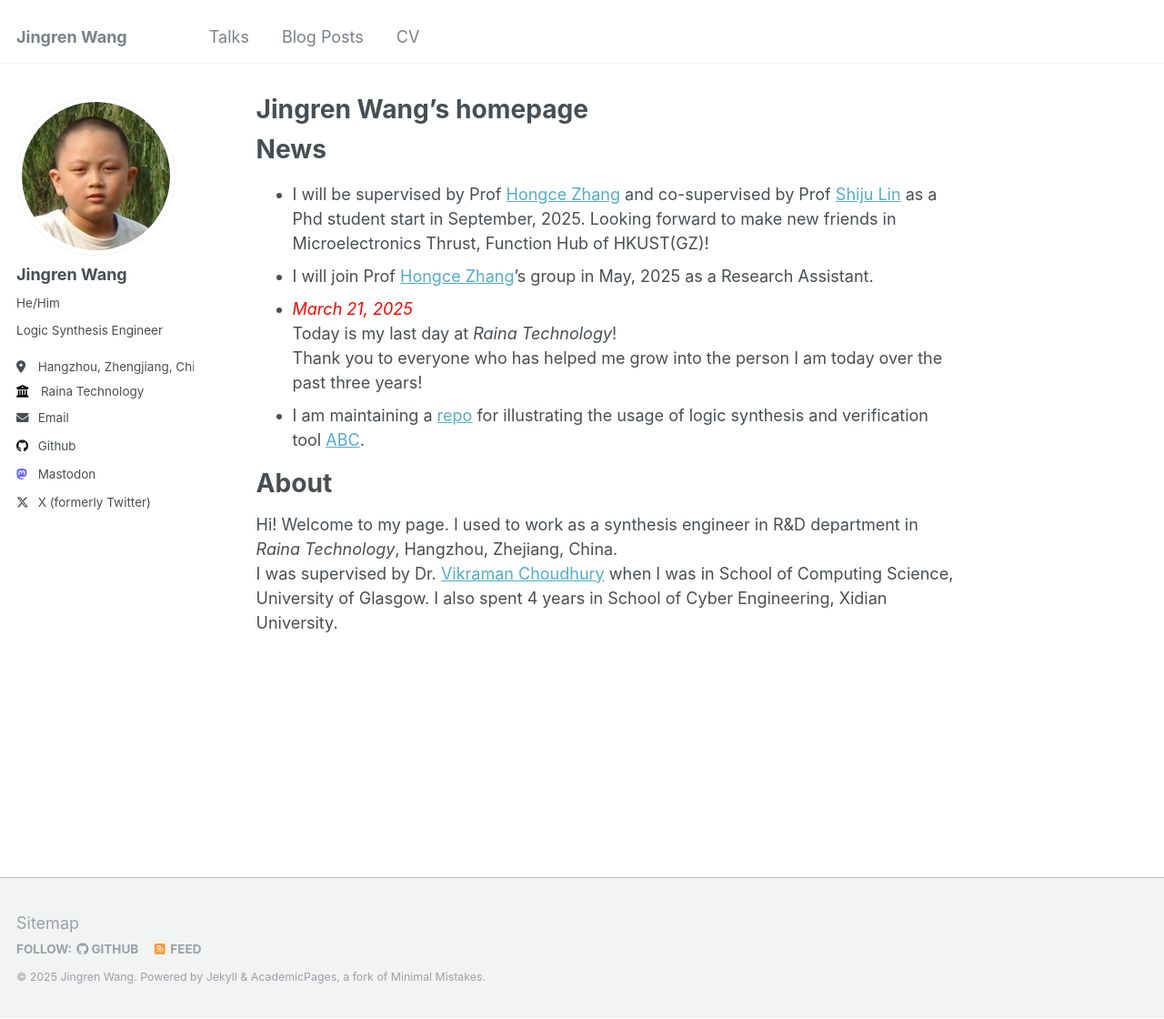
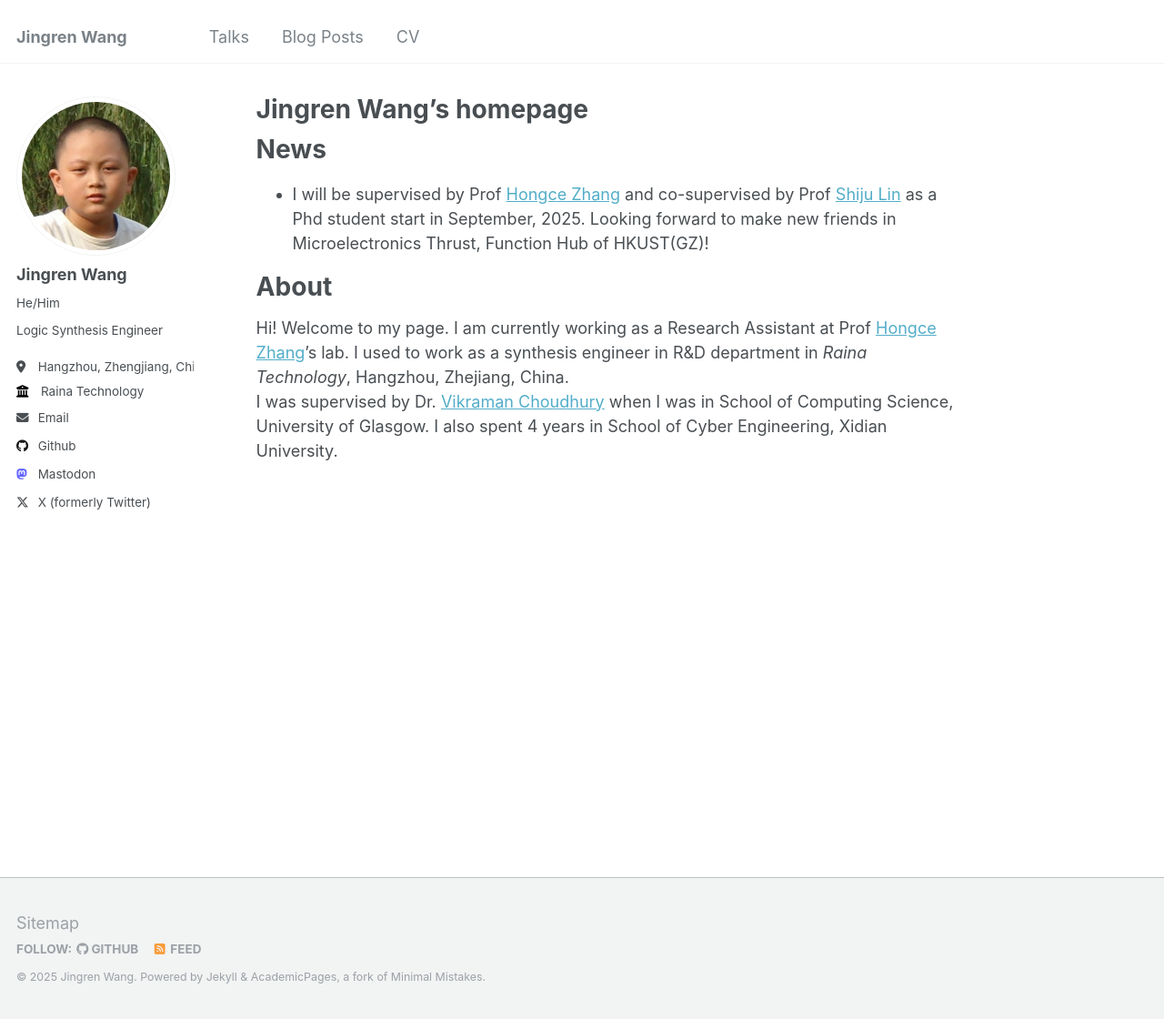
Before and after one commit to wjrforcyber/wjrforcyber.github.io, a Jekyll site: the page built from _pages/about.md, in a window 1280 px wide and 1120 px high. Shown: the whole window at 91% size. Built offline with Jekyll 4.4.1, drawn with Linux system fonts in a browser that asks for light colours.

Commit message:
update
Signed-off-by: JingrenWang <wjrforcyber@163.com>

```diff
--- a/_pages/about.md
+++ b/_pages/about.md
@@ -10,13 +10,10 @@ redirect_from:
 News
 ======
 - I will be supervised by Prof [Hongce Zhang](http://hongcezh.people.ust.hk) and co-supervised by Prof [Shiju Lin](https://shijulin.github.io) as a Phd student start in September, 2025. Looking forward to make new friends in Microelectronics Thrust, Function Hub of HKUST(GZ)!
-- I will join Prof [Hongce Zhang](http://hongcezh.people.ust.hk)'s group in May, 2025 as a Research Assistant.
-- <span style="color:red">*March 21, 2025*</span><br/>Today is my last day at *Raina Technology*!<br/>Thank you to everyone who has helped me grow into the person I am today over the past three years!
-- I am maintaining a [repo](https://github.com/wjrforcyber/ABCPaperCheck) for illustrating the usage of logic synthesis and verification tool [ABC](https://github.com/berkeley-abc/abc).
 
 About
 ======
-Hi! Welcome to my page. I used to work as a synthesis engineer in R&D department in *Raina Technology*, Hangzhou, Zhejiang, China.
+Hi! Welcome to my page. I am currently working as a Research Assistant at Prof [Hongce Zhang](http://hongcezh.people.ust.hk)'s lab. I used to work as a synthesis engineer in R&D department in *Raina Technology*, Hangzhou, Zhejiang, China.
 <br>I was supervised by Dr. [Vikraman Choudhury](https://vikraman.org) when I was in School of Computing Science, University of Glasgow. I also spent 4 years in School of Cyber Engineering, Xidian University.
 
 
```
